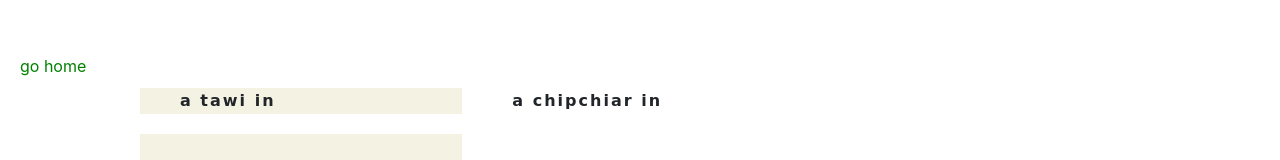
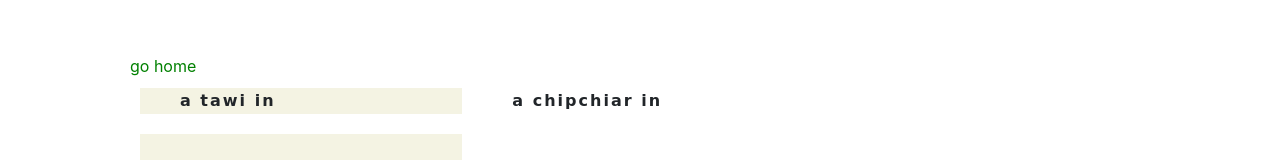
Before and after one commit to fegaloQ/fegaloq.github.io, a website: page mizo/pathian-duh-dan-dan.html in a window 1280 px wide. Shown: the top 160 px of the page. Drawn offline with nearby package versions, Linux system fonts and the light colour scheme; files whose address does not match are found by name.

Commit message:
Update pathian-duh-dan-dan.html

```diff
--- a/mizo/pathian-duh-dan-dan.html
+++ b/mizo/pathian-duh-dan-dan.html
@@ -37,7 +37,7 @@ j=d.createElement(s),dl=l!='dataLayer'?'&l='+l:'';j.async=true;j.src=
 height="0" width="0" style="display:none;visibility:hidden"></iframe></noscript>
 <!-- End Google Tag Manager (noscript) -->
 
-<a href="/index.html" style="padding-left: 20px">go home</a>
+<a href="/index.html" style="padding-left: 130px">go home</a>
 
 <table>
 <col style="background-color: #F4F3E3;" />
```
